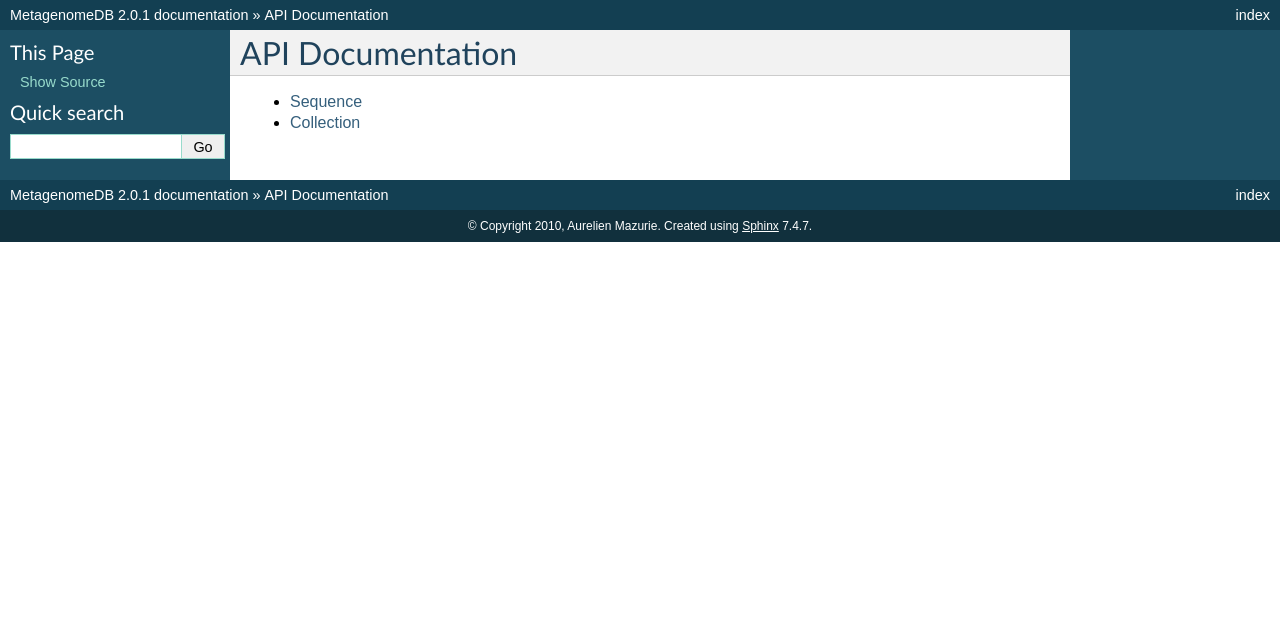
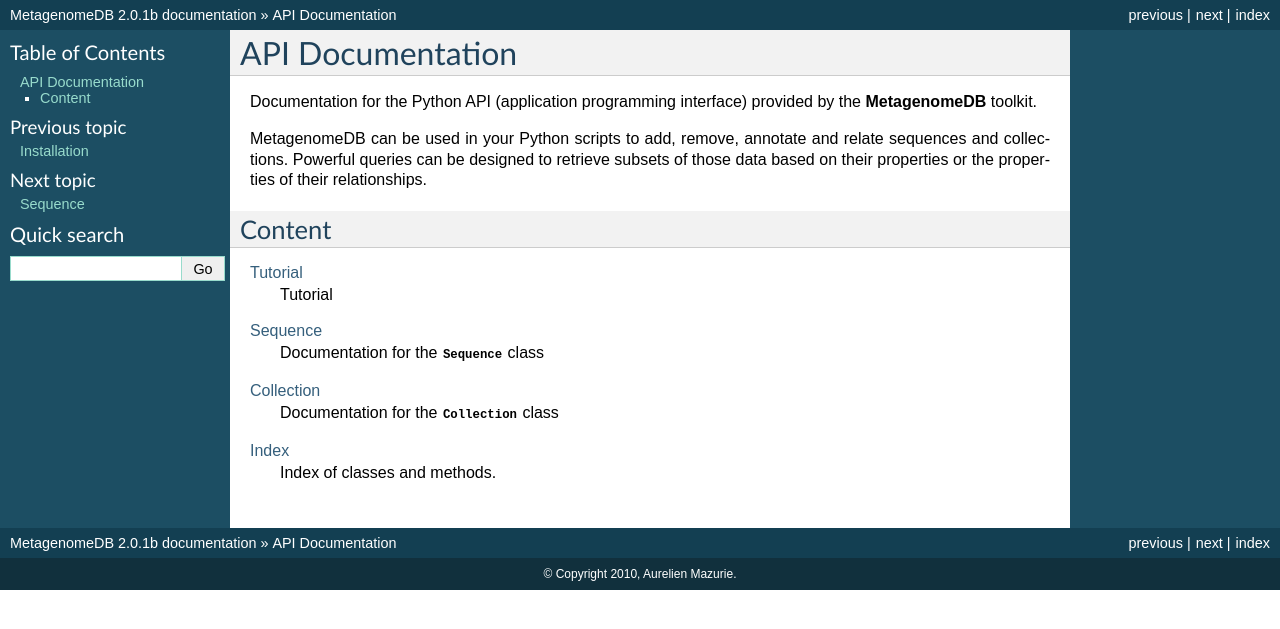
Before and after one commit to piandpower/MetagenomeDB, a Sphinx documentation site: the page built from doc/api/index.rst, in a window 1280 px wide. Shown: the top 629 px of the page. Built offline with Sphinx 7.4.7, drawn with Linux system fonts in a browser that asks for light colours.

Commit message:
Updated documentation.

```diff
--- a/CHANGES.txt
+++ b/CHANGES.txt
@@ -1,4 +1,4 @@
-v0.2.1b (November 10, 2010)
+v0.2.1b (in development)
 - now requires Pymongo v1.9 or above
 - now attempts to read the connection information from '~/.MetagenomeDB' rather than '[install path]/MetagenomeDB/connection.cfg'
 - a bug in the installation process has been fixed; README.rst has been updated accordingly
--- a/MetagenomeDB/__init__.py
+++ b/MetagenomeDB/__init__.py
@@ -1,3 +1,5 @@
+
+version = "2.0.1b"
 
 import logging
 
--- a/README.rst
+++ b/README.rst
@@ -82,7 +82,7 @@ All production-ready versions of MetagenomeDB are registered against the PyPI_ p
 Final step
 ''''''''''
 
-By default MetagenomeDB will read a file named ``.MetagenomeDB`` in your home directory to know how to access the MongoDB database. A template file named ``docs/examples/MetagenomeDB_configuration.txt`` is provided. Change its name to ``.MetagenomeDB``, move it in your home directory, then update it with your own parameters.
+By default MetagenomeDB will read a file named ``.MetagenomeDB`` in your home directory to know how to access the MongoDB database. A template file named ``doc/examples/MetagenomeDB_configuration.txt`` is provided. Change its name to ``.MetagenomeDB``, move it in your home directory, then update it with your own parameters.
 
 Optionally, you can provide those information when importing MetagenomeDB in your script::
 
--- a/doc/api/collection.rst
+++ b/doc/api/collection.rst
@@ -1,5 +1,7 @@
 Collection
 ==========
+
+Class used to represent a collection in MetagenomeDB.
 
 .. autoclass:: objects.Collection
    :members:
--- a/doc/api/index.rst
+++ b/doc/api/index.rst
@@ -1,8 +1,27 @@
 API Documentation
 =================
 
+Documentation for the Python API (application programming interface) provided by the **MetagenomeDB** toolkit.
+
+MetagenomeDB can be used in your Python scripts to add, remove, annotate and relate sequences and collections. Powerful queries can be designed to retrieve subsets of those data based on their properties or the properties of their relationships.
+
+Content
+-------
+
+:doc:`tutorial`
+  Tutorial
+
+:doc:`sequence`
+  Documentation for the :class:`~objects.Sequence` class
+
+:doc:`collection`
+  Documentation for the :class:`~objects.Collection` class
+
+:ref:`genindex`
+  Index of classes and methods.
+
 .. toctree::
-   :maxdepth: 2
+   :hidden:
 
    sequence
    collection
--- a/doc/api/sequence.rst
+++ b/doc/api/sequence.rst
@@ -1,5 +1,7 @@
 Sequence
 ========
+
+Class used to represent a sequence in MetagenomeDB.
 
 .. autoclass:: objects.Sequence
    :members:
--- /dev/null
+++ b/doc/api/tutorial.rst
@@ -0,0 +1,4 @@
+Tutorial
+========
+
+Tutorial for the **MetagenomeDB** API.
--- a/doc/conf.py
+++ b/doc/conf.py
@@ -12,6 +12,7 @@
 # serve to show the default.
 
 import sys, os
+import MetagenomeDB
 
 # If extensions (or modules to document with autodoc) are in another directory,
 # add these directories to sys.path here. If the directory is relative to the
@@ -48,9 +49,9 @@ copyright = u'2010, Aurelien Mazurie'
 # built documents.
 #
 # The short X.Y version.
-version = '2.0.1'
+version = MetagenomeDB.version
 # The full version, including alpha/beta/rc tags.
-release = '2.0.1'
+release = MetagenomeDB.version
 
 # The language for content autogenerated by Sphinx. Refer to documentation
 # for a list of supported languages.
@@ -70,11 +71,11 @@ exclude_patterns = []
 #default_role = None
 
 # If true, '()' will be appended to :func: etc. cross-reference text.
-#add_function_parentheses = True
+add_function_parentheses = True
 
 # If true, the current module name will be prepended to all description
 # unit titles (such as .. function::).
-#add_module_names = True
+add_module_names = True
 
 # If true, sectionauthor and moduleauthor directives will be shown in the
 # output. They are ignored by default.
@@ -86,6 +87,7 @@ pygments_style = 'sphinx'
 # A list of ignored prefixes for module index sorting.
 #modindex_common_prefix = []
 
+autoclass_content = "both"
 
 # -- Options for HTML output ---------------------------------------------------
 
@@ -147,10 +149,10 @@ html_static_path = ['_static']
 #html_split_index = False
 
 # If true, links to the reST sources are added to the pages.
-#html_show_sourcelink = True
+html_show_sourcelink = False
 
 # If true, "Created using Sphinx" is shown in the HTML footer. Default is True.
-#html_show_sphinx = True
+html_show_sphinx = False
 
 # If true, "(C) Copyright ..." is shown in the HTML footer. Default is True.
 #html_show_copyright = True
@@ -164,7 +166,7 @@ html_static_path = ['_static']
 #html_file_suffix = None
 
 # Output file base name for HTML help builder.
-htmlhelp_basename = 'MetagenomeDBdoc'
+htmlhelp_basename = 'MetagenomeDB' + release.replace('.', '_')
 
 
 # -- Options for LaTeX output --------------------------------------------------
```
Also changed, not shown: doc/index.rst (+56 -11 lines), doc/installation.rst (added, +49 -0 lines), 2 other files.
